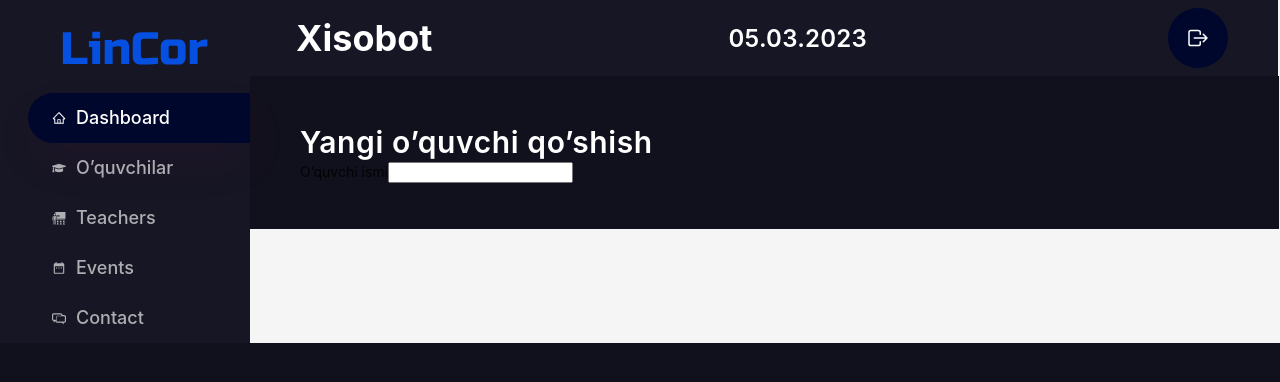
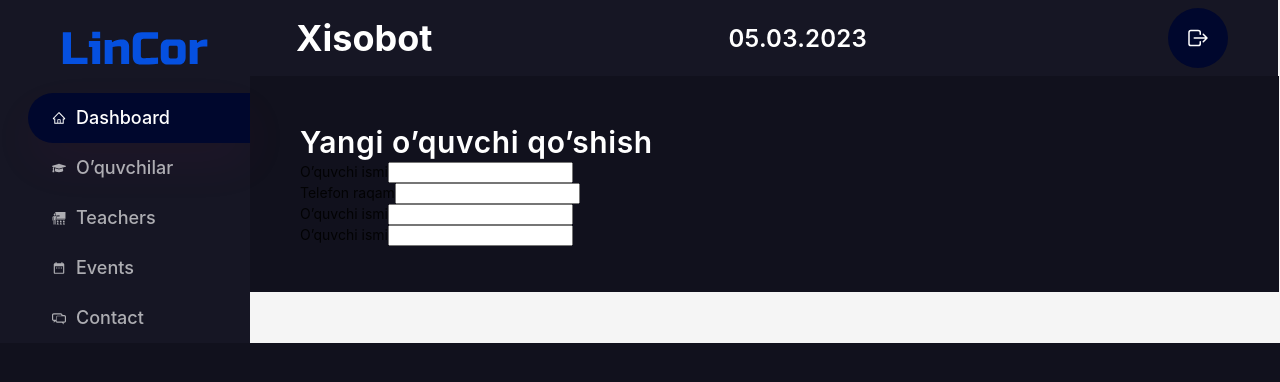
Before and after one commit to TukhtayevaRoziya/lincor, a React (Create React App) app: page /dashboard/students in a window 1280 px wide. Shown: the top 382 px of the page. Built offline with nearby package versions, Linux system fonts and the light colour scheme; no server answers.

Commit message:
change chart

```diff
--- a/src/components/home/chart/Chart.jsx
+++ b/src/components/home/chart/Chart.jsx
@@ -10,7 +10,7 @@ import {
   Legend,
   registerables,
 } from 'chart.js'
-import { Line } from 'react-chartjs-2'
+import { Bar } from 'react-chartjs-2'
 
 import styles from './Chart.module.css'
 import useWindowSize from '../../../utility/hooks.js'
@@ -50,8 +50,8 @@ export const options = {
 
 export function ChartBox() {
   const chartData={
-    data1: [20, 40, 60, 70, 20, 30, 80, 68, 14],
-    data2: [40, 20, 70, 30, 80, 40, 70, 28, 44],
+    data1: [20, 40, 60, 70, 20, 30, 80, 68, 14, 20],
+    data2: [40, 20, 70, 30, 80, 40, 70, 28, 44, 50],
   }
   const { width } = useWindowSize()
 
@@ -75,9 +75,9 @@ export function ChartBox() {
 
   var num
   if (width < 692) {
-    num = 3
+    num = 5
   } else {
-    num = 8
+    num = 10
   }
   for (var i = 0; i < num; i++) {
     let dis = today.getMonth() - i
@@ -93,6 +93,10 @@ export function ChartBox() {
           ? 8
           : dis === -5
           ? 7
+          : dis === -6
+          ? 6
+          : dis === -7
+          ? 5
           : dis
       ],
     )
@@ -106,10 +110,10 @@ export function ChartBox() {
         label: 'Jami o’quvchilar',
         data: chartData.data2,
         borderColor: '#2F49D1',
-        backgroundColor: '#fff',
+        backgroundColor: '#2F49D1',
         color: 'red',
         yAxisID: 'y',
-        borderWidth: 6,
+        borderWidth: 5,
         borderRadius: 70,
         circular: true,
       },
@@ -117,11 +121,11 @@ export function ChartBox() {
         label: 'Tark etganlar',
         data: chartData.data1,
         borderColor: '#E13468',
-        backgroundColor: '#fff',
+        backgroundColor: '#E13468',
         color: 'red',
         borderRadius: 70,
         yAxisID: 'y',
-        borderWidth: 6,
+        borderWidth: 5,
         circular: true,
       },
     ],
@@ -130,7 +134,7 @@ export function ChartBox() {
   return (
     <div className={styles.body}>
       <h1 className={styles.title}>2022-YIL statistika</h1>
-      <Line style={{ width: '100%' }} options={options} data={data} />
+      <Bar style={{ width: '100%' }} options={options} data={data} />
     </div>
   )
 }
--- a/src/components/students/Students.jsx
+++ b/src/components/students/Students.jsx
@@ -8,7 +8,19 @@ const Students = () => {
       <div>
         <div>
           <label id='student_name'>O’quvchi ismi</label>
-          <input name=''/>
+          <input name='student_name'/>
+        </div>
+        <div>
+          <label id='student_tel'>Telefon raqam</label>
+          <input name='student_tel'/>
+        </div>
+        <div>
+          <label id='student_name'>O’quvchi ismi</label>
+          <input name='student_name'/>
+        </div>
+        <div>
+          <label id='student_name'>O’quvchi ismi</label>
+          <input name='student_name'/>
         </div>
         </div>
 
```
